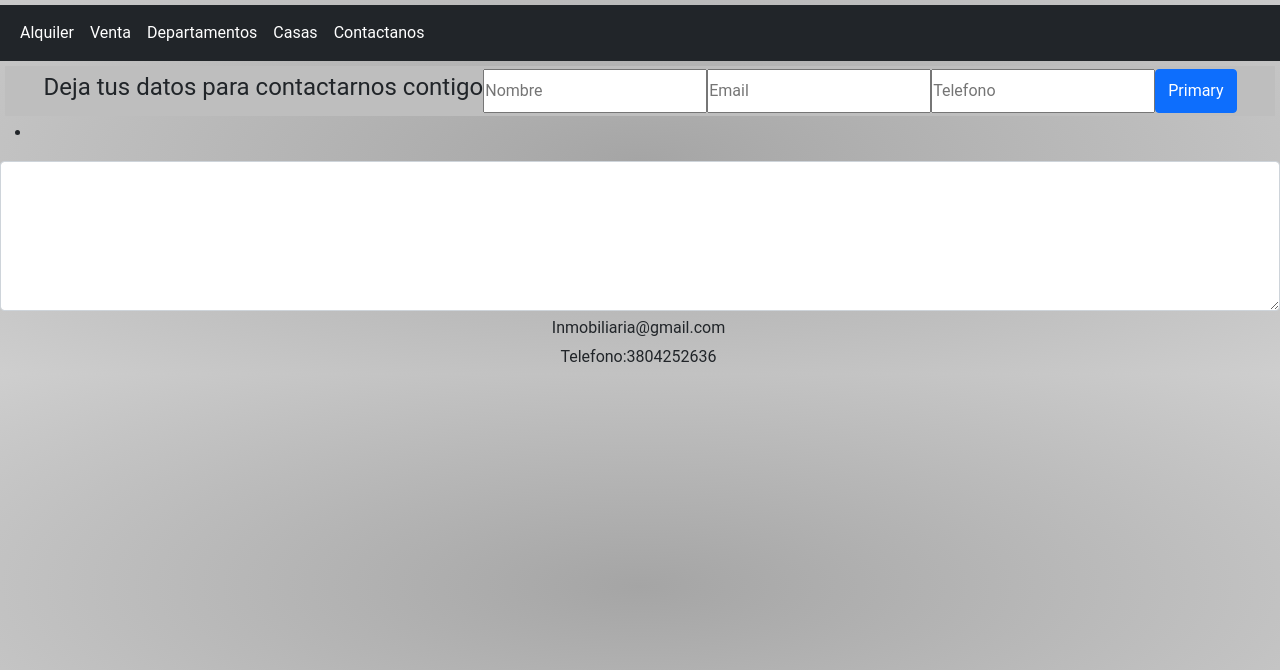
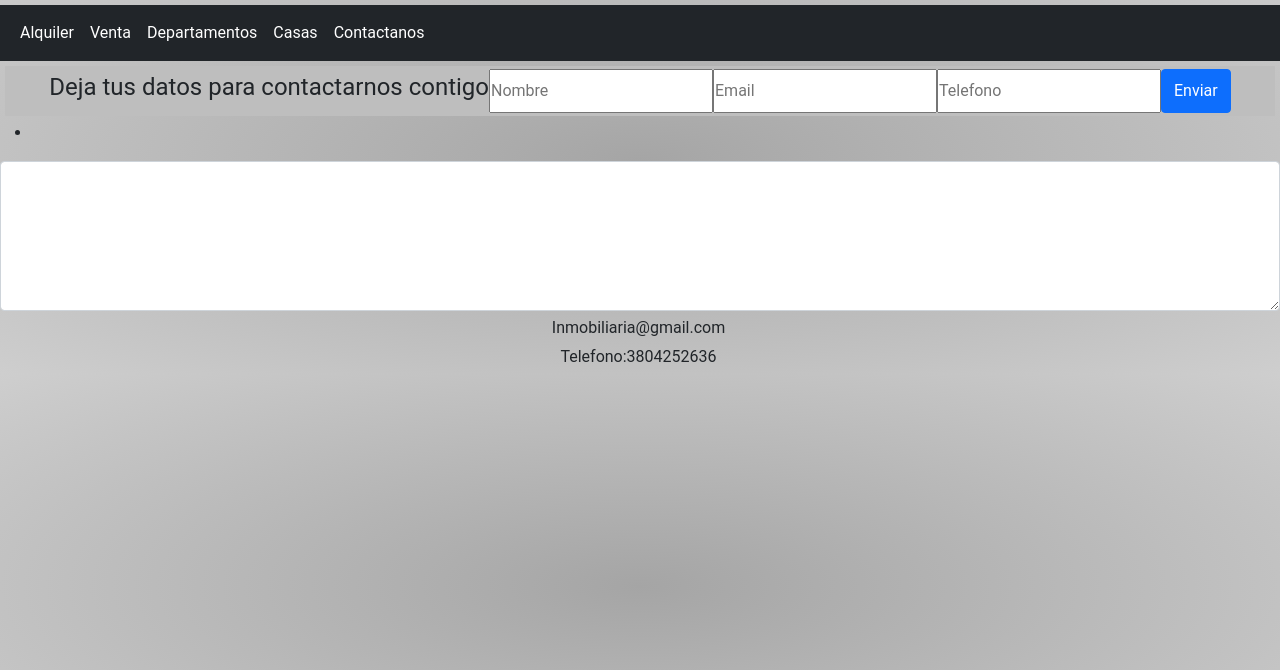
Before and after one commit to pabloferr01/Idea-Pablo-Ferreyra, a plain HTML site: page Listas/contactanos.html in a window 1280 px wide. Shown: the part 51-721 px from the top of the page. Drawn offline with nearby package versions, Linux system fonts and the light colour scheme.

Commit message:
cambiando de lugar el link de Bootstrap, cambiando navbar y button

```diff
--- a/Listas/contactanos.html
+++ b/Listas/contactanos.html
@@ -58,7 +58,7 @@
                 <label for="email"> </label>
                 <input type="email" name="Email" id="email" placeholder="Email">
                 <input type="tel" name="phone" placeholder="Telefono" >
-                <button type="button" class="btn btn-primary">Primary</button>
+                <button type="button" class="btn btn-primary">Enviar</button>
             </fieldset>
         </form>
 
```
